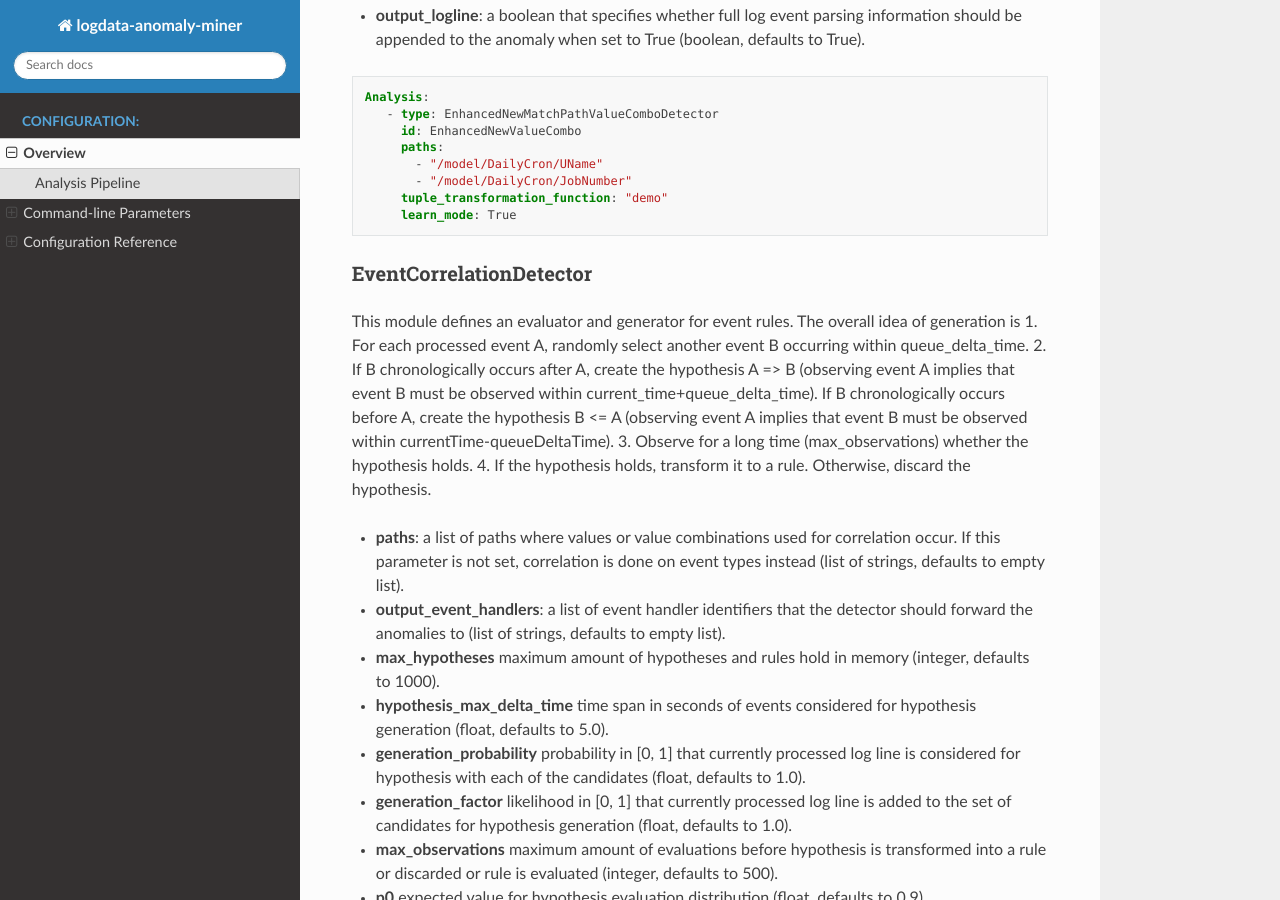
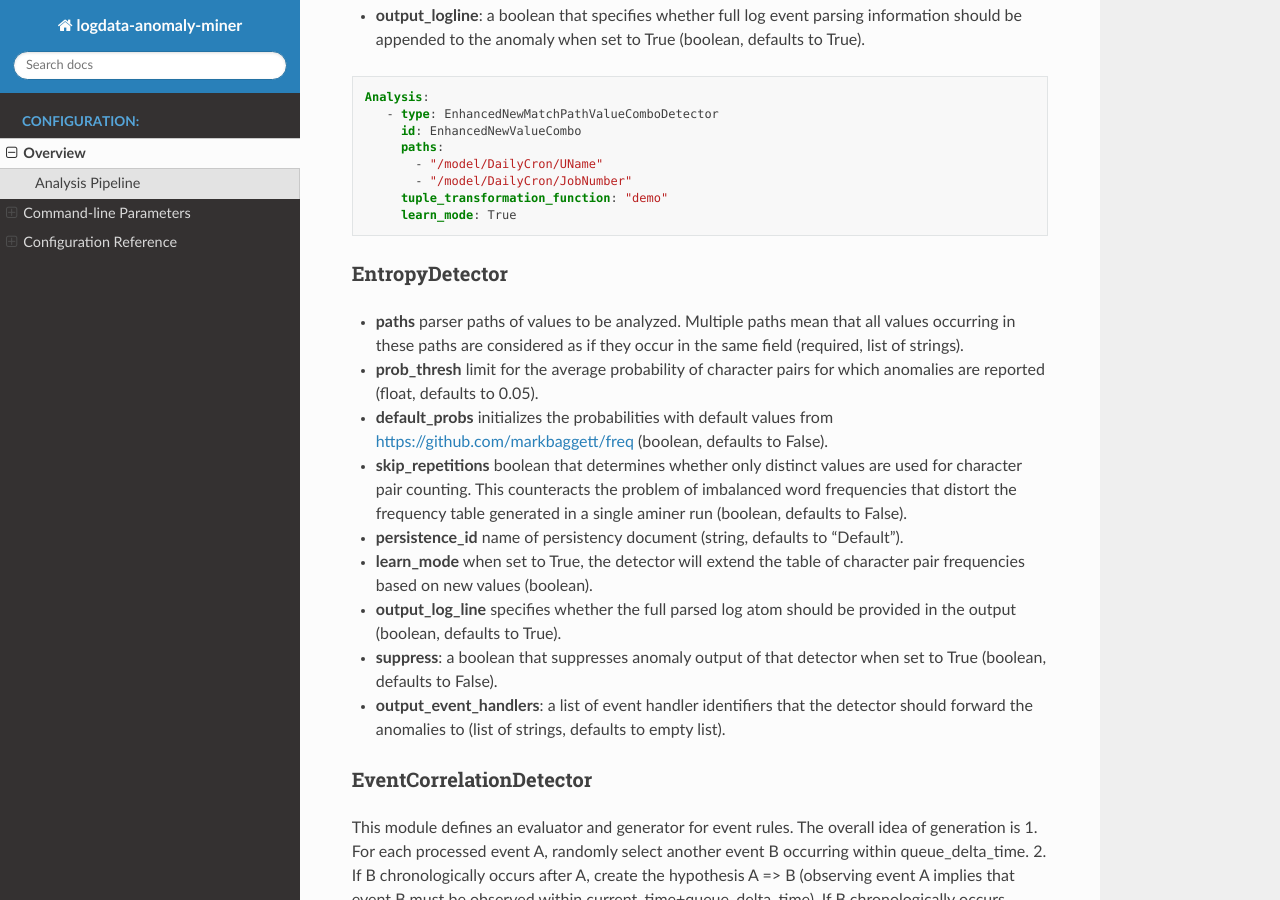
Before and after one commit to ait-aecid/logdata-anomaly-miner, a Sphinx documentation site: the page built from docs/CONFIGURATION.rst, in a window 1280 px wide and 900 px high, scrolled down 26745 px. Built offline with Sphinx 7.4.7 and the Read the Docs theme 2.0.0, drawn with Linux system fonts in a browser that asks for light colours; pages that are not in the unit, such as notebooks, are missing from menus.

Commit message:
Add documentation

```diff
--- a/docs/CONFIGURATION.rst
+++ b/docs/CONFIGURATION.rst
@@ -1287,6 +1287,19 @@ In addition to detecting new value combination (see NewMatchPathValueComboDetect
           tuple_transformation_function: "demo"
           learn_mode: True
 
+EntropyDetector
+~~~~~~~~~~~~~~
+
+* **paths** parser paths of values to be analyzed. Multiple paths mean that all values occurring in these paths are considered as if they occur in the same field (required, list of strings).
+* **prob_thresh** limit for the average probability of character pairs for which anomalies are reported (float, defaults to 0.05).
+* **default_probs** initializes the probabilities with default values from https://github.com/markbaggett/freq (boolean, defaults to False).
+* **skip_repetitions** boolean that determines whether only distinct values are used for character pair counting. This counteracts the problem of imbalanced word frequencies that distort the frequency table generated in a single aminer run (boolean, defaults to False).
+* **persistence_id** name of persistency document (string, defaults to "Default").
+* **learn_mode** when set to True, the detector will extend the table of character pair frequencies based on new values (boolean).
+* **output_log_line** specifies whether the full parsed log atom should be provided in the output (boolean, defaults to True).
+* **suppress**: a boolean that suppresses anomaly output of that detector when set to True (boolean, defaults to False).
+* **output_event_handlers**: a list of event handler identifiers that the detector should forward the anomalies to (list of strings, defaults to empty list).
+
 EventCorrelationDetector
 ~~~~~~~~~~~~~~~~~~~~~~~~
 
--- a/source/root/usr/lib/logdata-anomaly-miner/aminer/analysis/EntropyDetector.py
+++ b/source/root/usr/lib/logdata-anomaly-miner/aminer/analysis/EntropyDetector.py
@@ -38,13 +38,13 @@ class EntropyDetector(AtomHandlerInterface, TimeTriggeredComponentInterface, Eve
         @param aminer_config configuration from analysis_context.
         @param anomaly_event_handlers for handling events, e.g., print events to stdout.
         @param target_path_list parser paths of values to be analyzed. Multiple paths mean that all values occurring in these paths
-        are considered for value range generation.
+        are considered as if they occur in the same path.
         @param prob_thresh limit for the average probability of character pairs for which anomalies are reported.
         @param default_probs initializes the probabilities with default values from https://github.com/markbaggett/freq.
         @param skip_repetitions boolean that determines whether only distinct values are used for character pair counting. This
         counteracts the problem of imbalanced word frequencies that distort the frequency table generated in a single aminer run.
         @param persistence_id name of persistency document.
-        @param auto_include_flag specifies whether value ranges should be extended when values outside of ranges are observed.
+        @param auto_include_flag when set to True, the detector will extend the table of character pair frequencies based on new values.
         @param output_log_line specifies whether the full parsed log atom should be provided in the output.
         @param ignore_list list of paths that are not considered for analysis, i.e., events that contain one of these paths are
         omitted.
```
